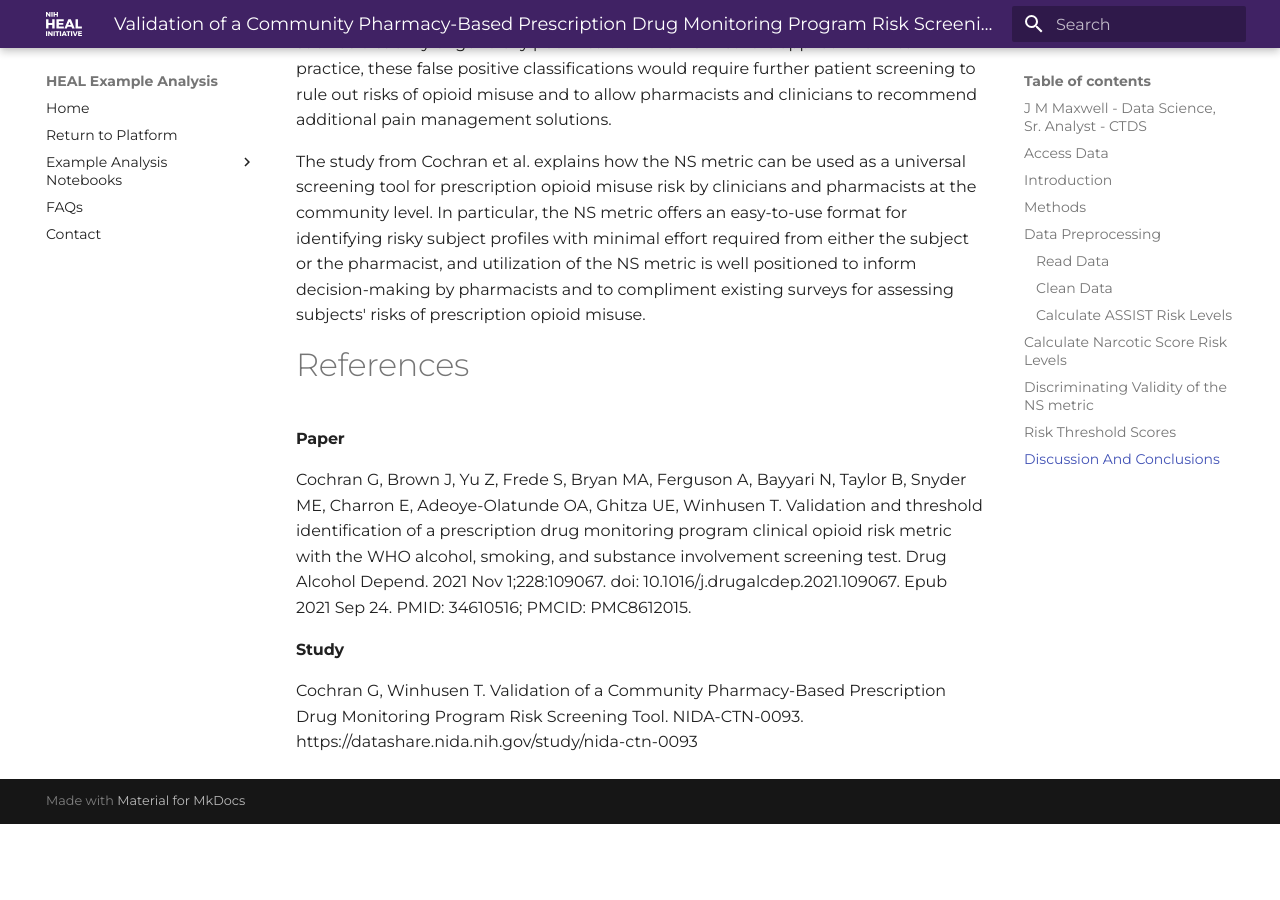
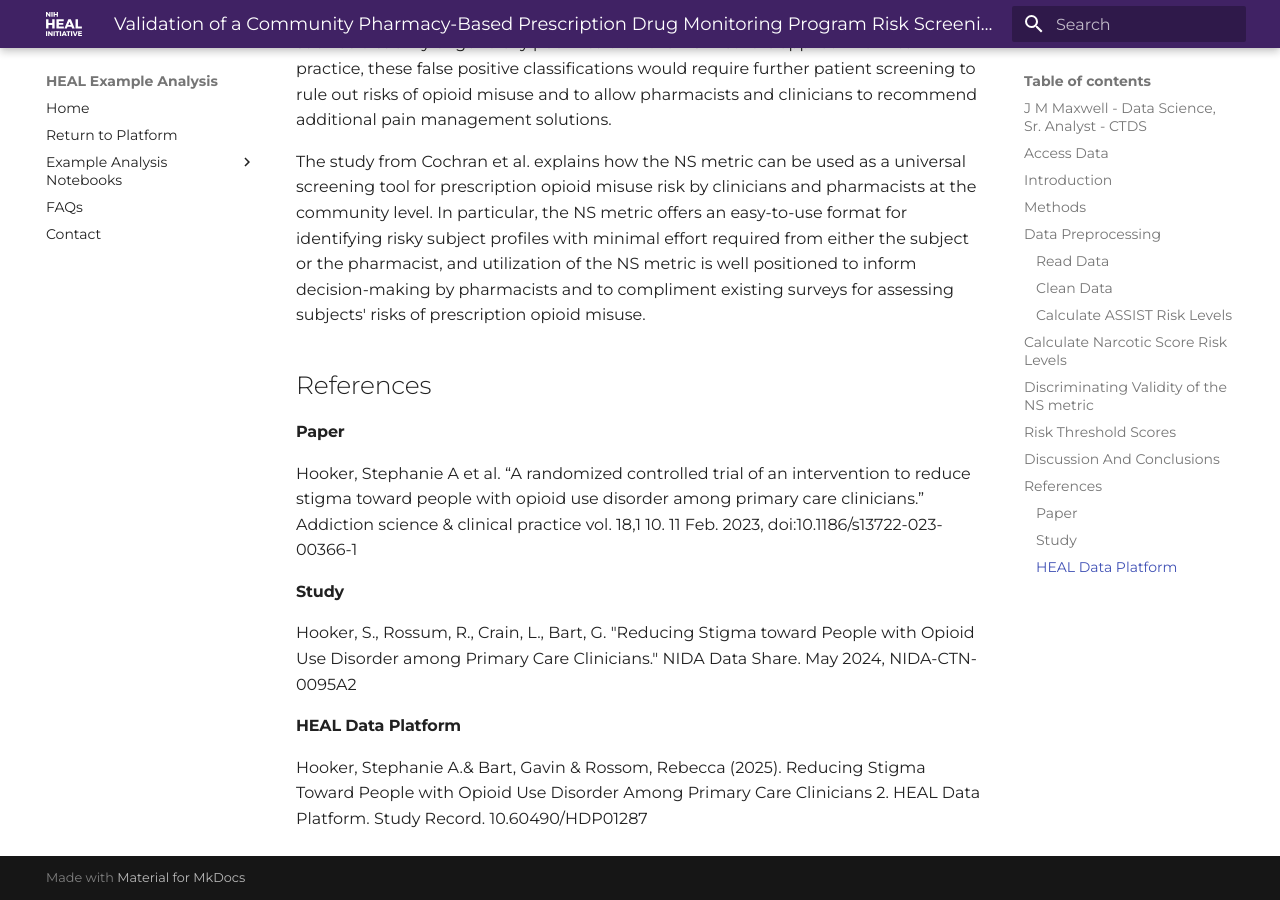
Before and after one commit to uc-cdis/heal-example-analyses, an MkDocs documentation site: the page built from docs/notebooks/HDP01288_PHARMSCREEN.md, in a window 1280 px wide and 900 px high, scrolled down 6476 px. Built offline with MkDocs 1.6.1 and Material for MkDocs 9.7.7, drawn with Linux system fonts in a browser that asks for light colours; before the commit the page ends 7300 px from its top, so only the background shows below that.

Commit message:
update references

```diff
--- a/docs/notebooks/HDP01288_PHARMSCREEN.md
+++ b/docs/notebooks/HDP01288_PHARMSCREEN.md
@@ -7,6 +7,7 @@ In this notebook, we utilize data from the study “Reducing Stigma Toward Peopl
 The purpose of this notebook is to demonstrate how data accessed through the HEAL Data Platform can be analyzed in a HEAL workspace. Due to possible minor differences in selection/filtering of observations and handling of missing data, the tables and figures in this notebook may slightly vary from the results published in the paper.
 
 The work here was conducted without direct involvement by Hooker et al., and does not represent study conclusions or recommendations on behalf of the NIH HEAL Initiative, The Center For Translational Data Science, or The University of Chicago.
+
 
 ## Access Data
 
@@ -228,11 +229,16 @@ According to the paper, false positive misclassification is greatest among subje
 
 The study from Cochran et al. explains how the NS metric can be used as a universal screening tool for prescription opioid misuse risk by clinicians and pharmacists at the community level. In particular, the NS metric offers an easy-to-use format for identifying risky subject profiles with minimal effort required from either the subject or the pharmacist, and utilization of the NS metric is well positioned to inform decision-making by pharmacists and to compliment existing surveys for assessing subjects' risks of prescription opioid misuse.
 
-# References
+## References
 
 #### Paper
-Cochran G, Brown J, Yu Z, Frede S, Bryan MA, Ferguson A, Bayyari N, Taylor B, Snyder ME, Charron E, Adeoye-Olatunde OA, Ghitza UE, Winhusen T. Validation and threshold identification of a prescription drug monitoring program clinical opioid risk metric with the WHO alcohol, smoking, and substance involvement screening test. Drug Alcohol Depend. 2021 Nov 1;228:109067. doi: 10.1016/j.drugalcdep.2021.109067. Epub 2021 Sep 24. PMID: 34610516; PMCID: PMC8612015.
+
+Hooker, Stephanie A et al. “A randomized controlled trial of an intervention to reduce stigma toward people with opioid use disorder among primary care clinicians.” Addiction science & clinical practice vol. 18,1 10. 11 Feb. 2023, doi:10.1186/s13722-023-00366-1
 
 #### Study
 
-Cochran G, Winhusen T. Validation of a Community Pharmacy-Based Prescription Drug Monitoring Program Risk Screening Tool. NIDA-CTN-0093. https://datashare.nida.nih.gov/study/nida-ctn-0093
+Hooker, S., Rossum, R., Crain, L., Bart, G. "Reducing Stigma toward People with Opioid Use Disorder among Primary Care Clinicians." NIDA Data Share. May 2024, NIDA-CTN-0095A2
+
+#### HEAL Data Platform
+
+Hooker, Stephanie A.& Bart, Gavin & Rossom, Rebecca  (2025). Reducing Stigma Toward People with Opioid Use Disorder Among Primary Care Clinicians 2. HEAL Data Platform. Study Record. 10.60490/HDP01287
```
